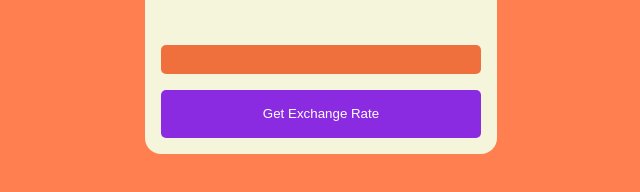
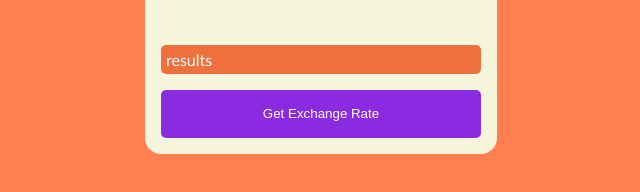
Before and after one commit to ashishsingh7475/currency-converter, a plain HTML site: page index.html in a window 1280 px wide. Shown: the part 500-692 px from the top of the page, 319-959 px from the left. Drawn offline with Linux system fonts and the light colour scheme.

Commit message:
ssecond commit

```diff
--- a/index.html
+++ b/index.html
@@ -27,7 +27,7 @@
                 </select></div>
     </div>
 
-    <pre id="msg">  </pre>
+    <pre id="msg">results</pre>
     <button>Get Exchange Rate</button>
 </form>
     </div>
```
